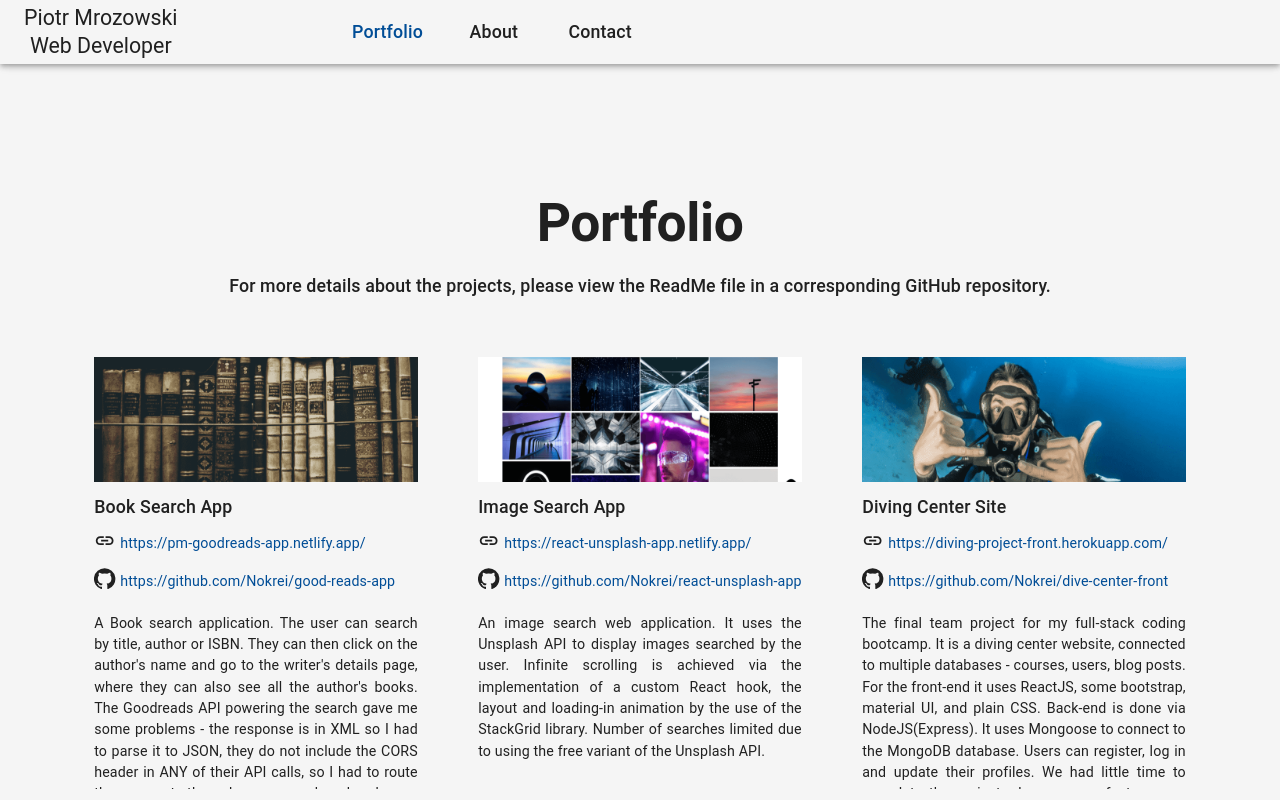
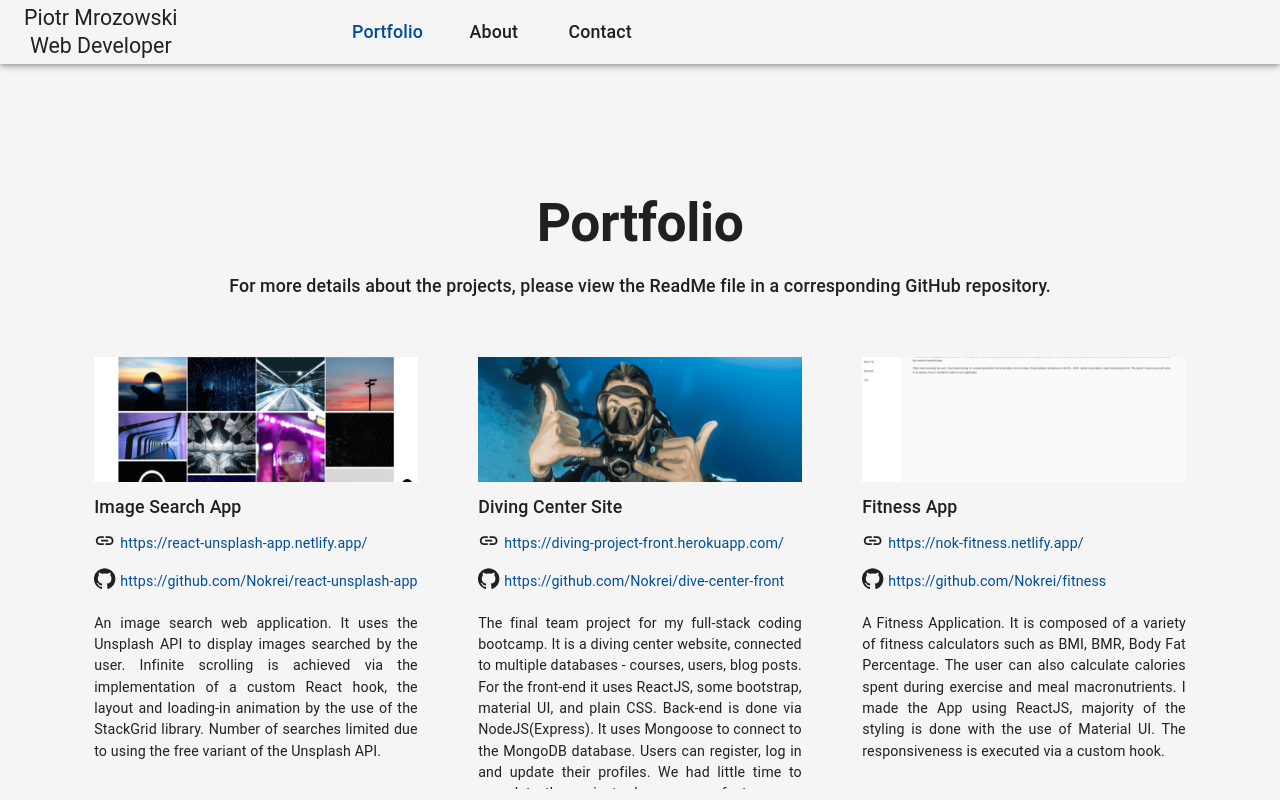
Before and after one commit to Nokrei/portfolio-new, a React (Create React App) app: page /#/ in a window 1280 px wide. Shown: the top 800 px of the page. Built offline with nearby package versions, Linux system fonts and the light colour scheme.

Commit message:
Remove Goodreads app from portfolio till I find a new solution for CORS

```diff
--- a/src/Portfolio.js
+++ b/src/Portfolio.js
@@ -51,27 +51,7 @@ const Portfolio = () => {
         </Typography>
       </div>
       <div className="portfolio__grid">
-        <ProjectCard
-          image={bookSearch}
-          title="Book Search App"
-          siteLink="https://pm-goodreads-app.netlify.app/"
-          gitLink="https://github.com/Nokrei/good-reads-app"
-          description="A Book search application. The user can search by title, author or ISBN.
-          They can then click on the author's name and go to the writer's details page, where
-          they can also see all the author's books.
-          The Goodreads API powering the search gave me some problems -
-          the response is in XML so I had to parse it to JSON, they do not include the CORS header
-          in ANY of their API calls, so I had to route the request through cors-anywhere.herokuapp,
-          and it has a rate limit of one request per second, that's why I didn't make the results
-          load with every key stroke, also I have spent about half a day in total resetting the
-          API key, and waiting for it to let me use it again - been getting the 429 error a lot
-          while testing calls."
-          stack1={stackArr[0]}
-          stack2={stackArr[1]}
-          stack3={stackArr[2]}
-          stack4={stackArr[3]}
-          stack5={stackArr[4]}
-        />
+
         <ProjectCard
           image={Unsplash}
           title="Image Search App"
```
Also changed, not shown: 1 other file (tests, documents, lock files or other folders).
